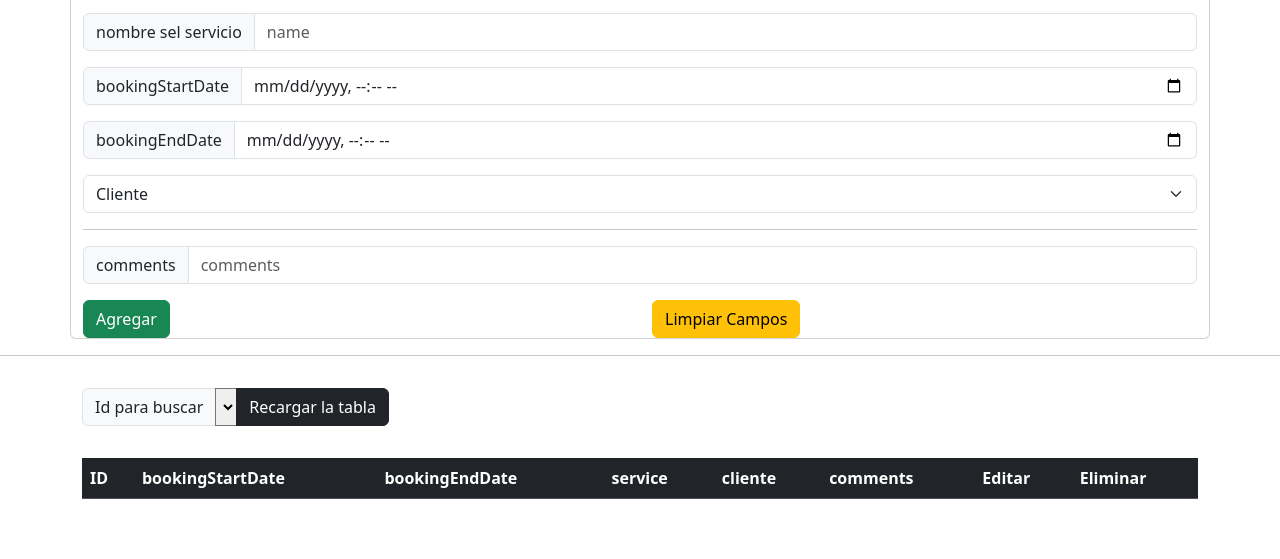
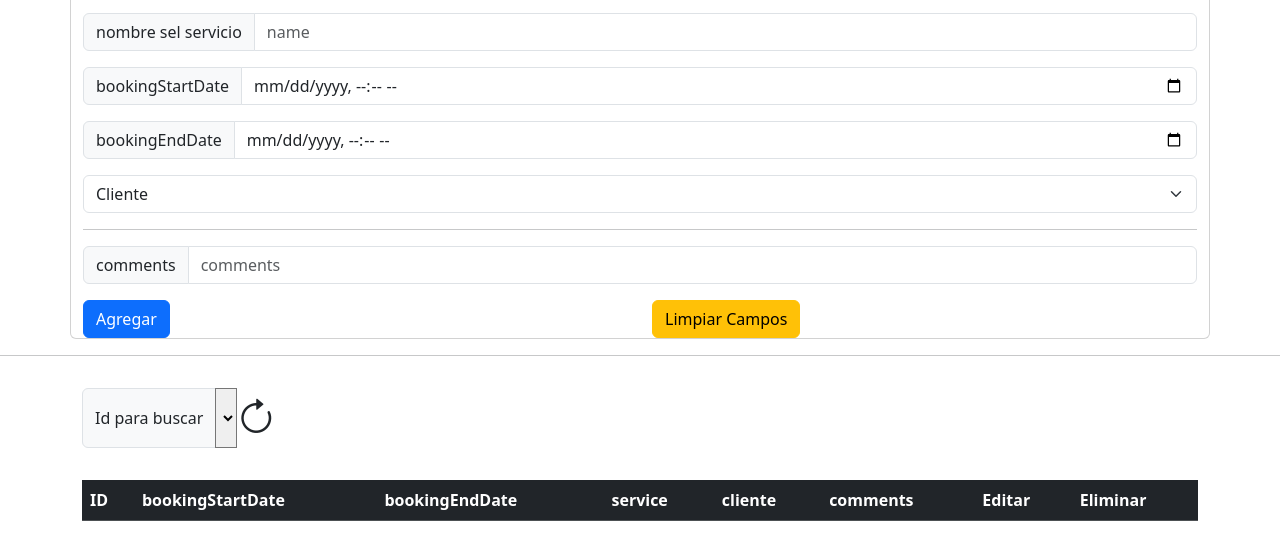
Before and after one commit to LuisPinto9/Front-Proyecto-1er50-Electiva-II, a website: page views/dashboard-reservations.html in a window 1280 px wide. Shown: the part 187-746 px from the top of the page. Drawn offline with nearby package versions, Linux system fonts and the light colour scheme; some packages are replaced by stand-ins of ours; no server answers; a script that the page names is missing.

Commit message:
modify icons

```diff
--- a/views/dashboard-reservations.html
+++ b/views/dashboard-reservations.html
@@ -161,7 +161,7 @@
 
       <div class="row">
         <div class="col">
-          <button type="button" class="btn btn-success" id="Agregar">
+          <button type="button" class="btn btn-primary" id="Agregar">
             Agregar
           </button>
         </div>
@@ -180,9 +180,12 @@
         <span class="input-group-text" id="basic-addon1">Id para buscar</span>
         <select name="" id="select-reservation">
         </select>
-        <button class="btn btn-dark" id="btn-reload-reservation">
-          Recargar la tabla
-        </button>
+        <i
+        class="bi bi-arrow-clockwise"
+        type="button"
+        id="btn-reload-reservation"
+        style="font-size: 2.5rem"
+      ></i>
       </div>
 
       <div class="table-responsive pt-3">
```
